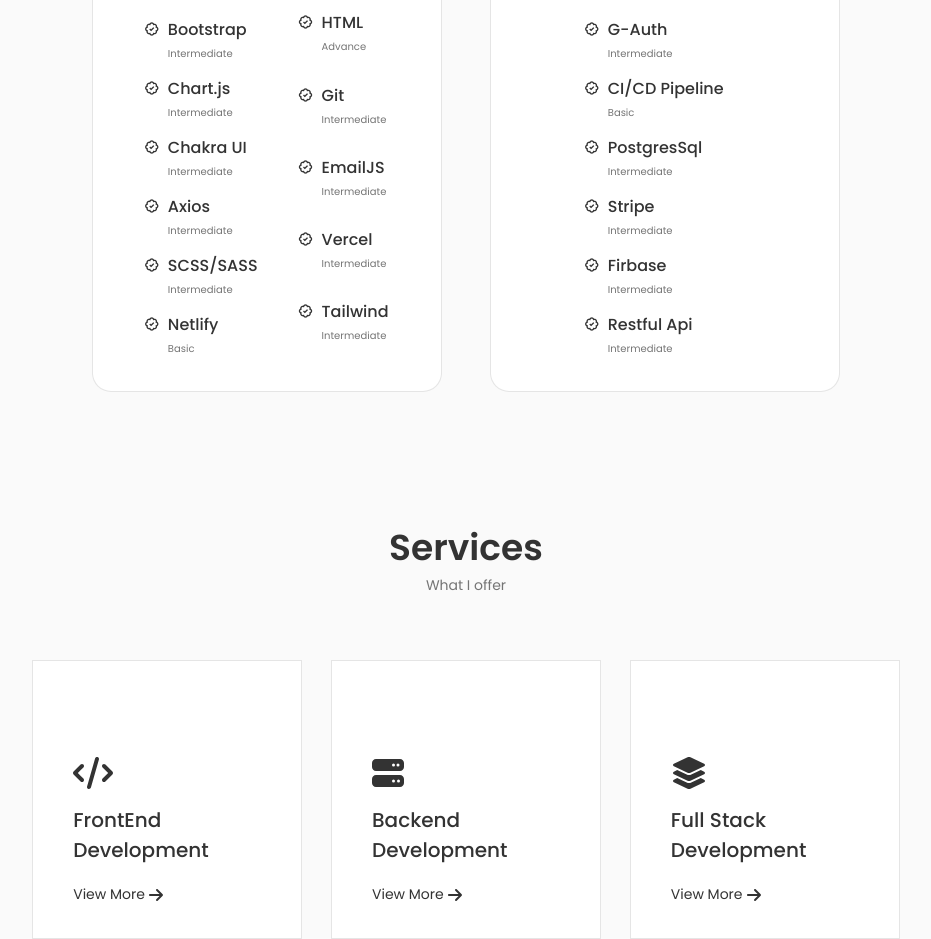
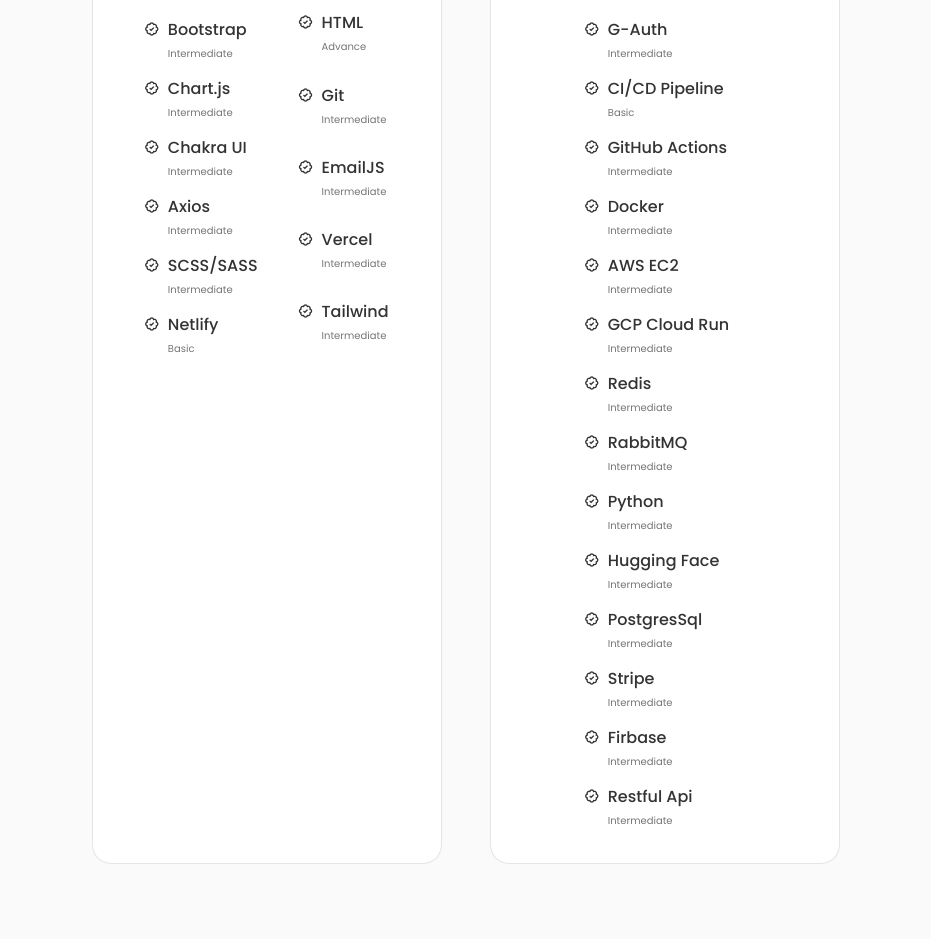
Before and after one commit to ali-hamza-jutt/alihamzas-portfolio, a React (Create React App) app: page / in a window 1280 px wide. Shown: the part 2420-3359 px from the top of the page, without its empty margins (174-1105 px from the left). Built offline with nearby package versions, Linux system fonts and the light colour scheme.

Commit message:
Added Backend Skills

```diff
--- a/src/components/Skills/BackEnd.jsx
+++ b/src/components/Skills/BackEnd.jsx
@@ -58,6 +58,70 @@
             <div>
               <h3 className="skills__name">CI/CD Pipeline</h3>
               <span className="skills__level">Basic</span>
+            </div>
+          </div>
+
+          <div className="skills__data">
+            <i className="bx bx-badge-check"></i>
+            <div>
+              <h3 className="skills__name">GitHub Actions</h3>
+              <span className="skills__level">Intermediate</span>
+            </div>
+          </div>
+
+          <div className="skills__data">
+            <i className="bx bx-badge-check"></i>
+            <div>
+              <h3 className="skills__name">Docker</h3>
+              <span className="skills__level">Intermediate</span>
+            </div>
+          </div>
+
+          <div className="skills__data">
+            <i className="bx bx-badge-check"></i>
+            <div>
+              <h3 className="skills__name">AWS EC2</h3>
+              <span className="skills__level">Intermediate</span>
+            </div>
+          </div>
+
+          <div className="skills__data">
+            <i className="bx bx-badge-check"></i>
+            <div>
+              <h3 className="skills__name">GCP Cloud Run</h3>
+              <span className="skills__level">Intermediate</span>
+            </div>
+          </div>
+
+          <div className="skills__data">
+            <i className="bx bx-badge-check"></i>
+            <div>
+              <h3 className="skills__name">Redis</h3>
+              <span className="skills__level">Intermediate</span>
+            </div>
+          </div>
+
+          <div className="skills__data">
+            <i className="bx bx-badge-check"></i>
+            <div>
+              <h3 className="skills__name">RabbitMQ</h3>
+              <span className="skills__level">Intermediate</span>
+            </div>
+          </div>
+
+          <div className="skills__data">
+            <i className="bx bx-badge-check"></i>
+            <div>
+              <h3 className="skills__name">Python</h3>
+              <span className="skills__level">Intermediate</span>
+            </div>
+          </div>
+
+          <div className="skills__data">
+            <i className="bx bx-badge-check"></i>
+            <div>
+              <h3 className="skills__name">Hugging Face</h3>
+              <span className="skills__level">Intermediate</span>
             </div>
           </div>
 
```
